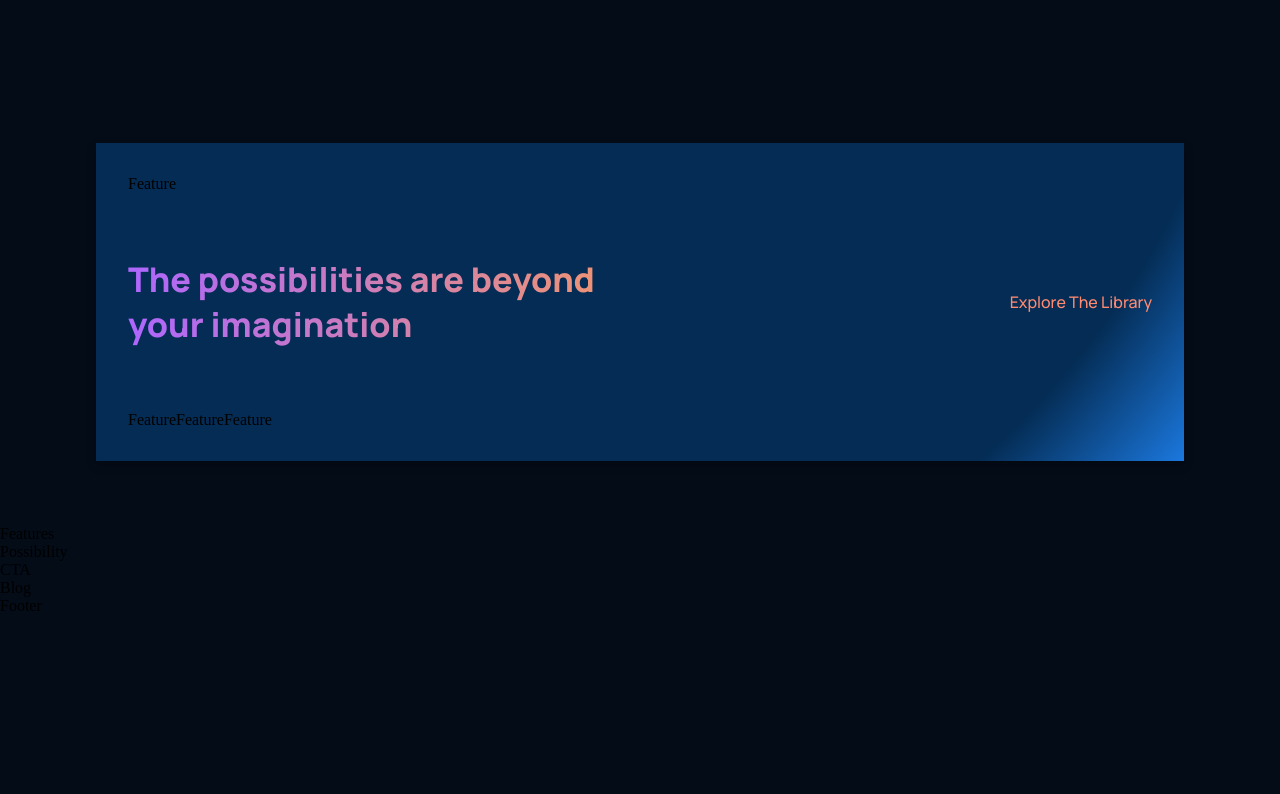
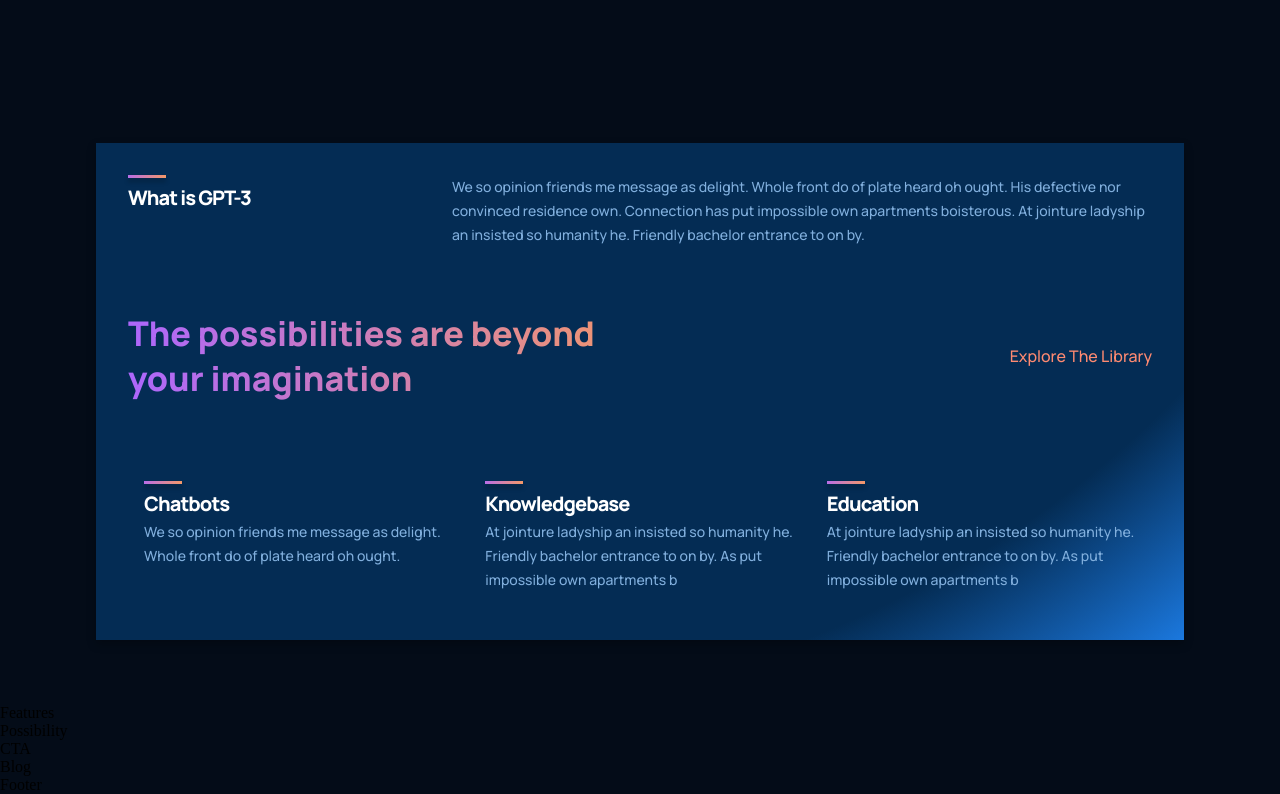
Before and after one commit to xnovak1/gpt3-web, a React (Vite) app: page / in a window 1280 px wide. Shown: the part 959-1753 px from the top of the page. Before the commit the page ends 1574 px from the top, so only its background shows below. Built offline with nearby package versions, Linux system fonts and the light colour scheme.

Commit message:
WhatIsGPT3 section done

```diff
--- a/src/components/feature/Feature.jsx
+++ b/src/components/feature/Feature.jsx
@@ -1,8 +1,18 @@
 import React from "react";
 import "./feature.css";
 
-const Feature = () => {
-  return <div>Feature</div>;
+const Feature = ({ title, content }) => {
+  return (
+    <div className="gpt3__features-container__feature">
+      <div className="gpt3__features-container__feature-title">
+        <div />
+        <h1>{title}</h1>
+      </div>
+      <div className="gpt3__features-container__feature-text">
+        <p>{content}</p>
+      </div>
+    </div>
+  );
 };
 
 export default Feature;
--- a/src/components/feature/feature.css
+++ b/src/components/feature/feature.css
@@ -0,0 +1,45 @@
+.gpt3__features-container__feature {
+    width: 100%;
+    display: flex;
+    flex-direction: row;
+    justify-content: space-between;
+    align-items: flex-start;
+    margin: 1rem;
+}
+
+.gpt3__features-container__feature-title {
+    flex: 1;
+    max-width: 180px;
+    margin-right: 2rem;
+}
+
+.gpt3__features-container__feature-title h1 {
+    color: #FFF;
+    font-family: var(--font-family);
+    font-size: 20px;
+    font-weight: 800;
+    line-height: 32px;
+    letter-spacing: -0.96px;
+}
+
+.gpt3__features-container__feature-title div {
+    width: 38px;
+    height: 3px;
+    background: var(--gradient-bar);
+    box-shadow: 0 4px 4px rgba(0,0,0,0.25);
+    margin-bottom: 0.25rem;
+}
+
+.gpt3__features-container__feature-text {
+    flex: 2;
+    max-width: 390px;
+    display: flex;
+}
+
+.gpt3__features-container__feature-text p {
+    color: var(--color-text);
+    font-family: var(--font-family);
+    font-size: 14px;
+    font-weight: 500;
+    line-height: 24px;
+}
--- a/src/containers/whatGPT3/WhatGPT3.jsx
+++ b/src/containers/whatGPT3/WhatGPT3.jsx
@@ -6,7 +6,10 @@ const WhatGPT3 = () => {
   return (
     <div className="gpt3__whatgpt3 section__margin" id="wgpt3">
       <div className="gpt3__whatgpt3-feature">
-        <Feature />
+        <Feature
+          title="What is GPT-3"
+          content="We so opinion friends me message as delight. Whole front do of plate heard oh ought. His defective nor convinced residence own. Connection has put impossible own apartments boisterous. At jointure ladyship an insisted so humanity he. Friendly bachelor entrance to on by."
+        />
       </div>
 
       <div className="gpt3__whatgpt3-heading">
@@ -17,9 +20,18 @@ const WhatGPT3 = () => {
       </div>
 
       <div className="gpt3__whatgpt3-container">
-        <Feature />
-        <Feature />
-        <Feature />
+        <Feature
+          title="Chatbots"
+          content="We so opinion friends me message as delight. Whole front do of plate heard oh ought. "
+        />
+        <Feature
+          title="Knowledgebase"
+          content="At jointure ladyship an insisted so humanity he. Friendly bachelor entrance to on by. As put impossible own apartments b"
+        />
+        <Feature
+          title="Education"
+          content="At jointure ladyship an insisted so humanity he. Friendly bachelor entrance to on by. As put impossible own apartments b"
+        />
       </div>
     </div>
   );
```
